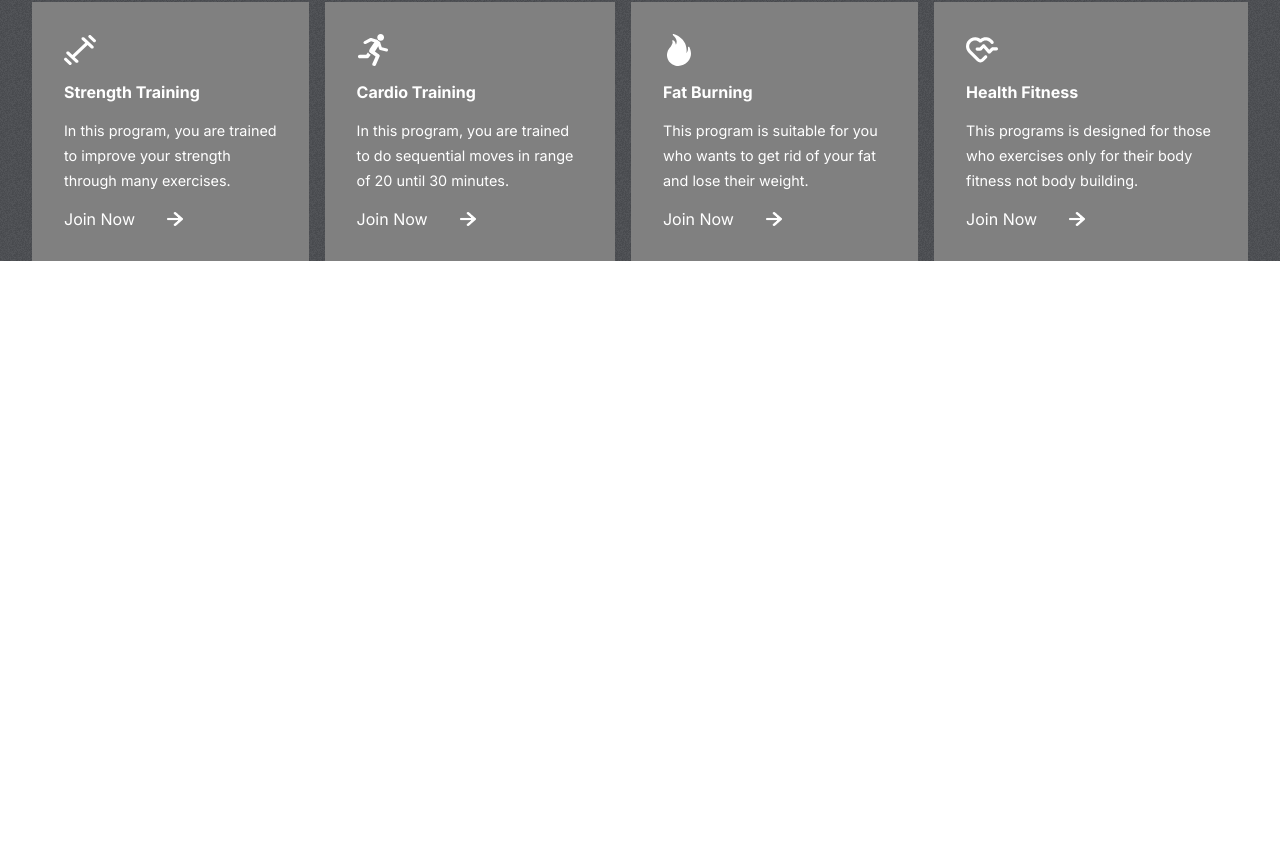
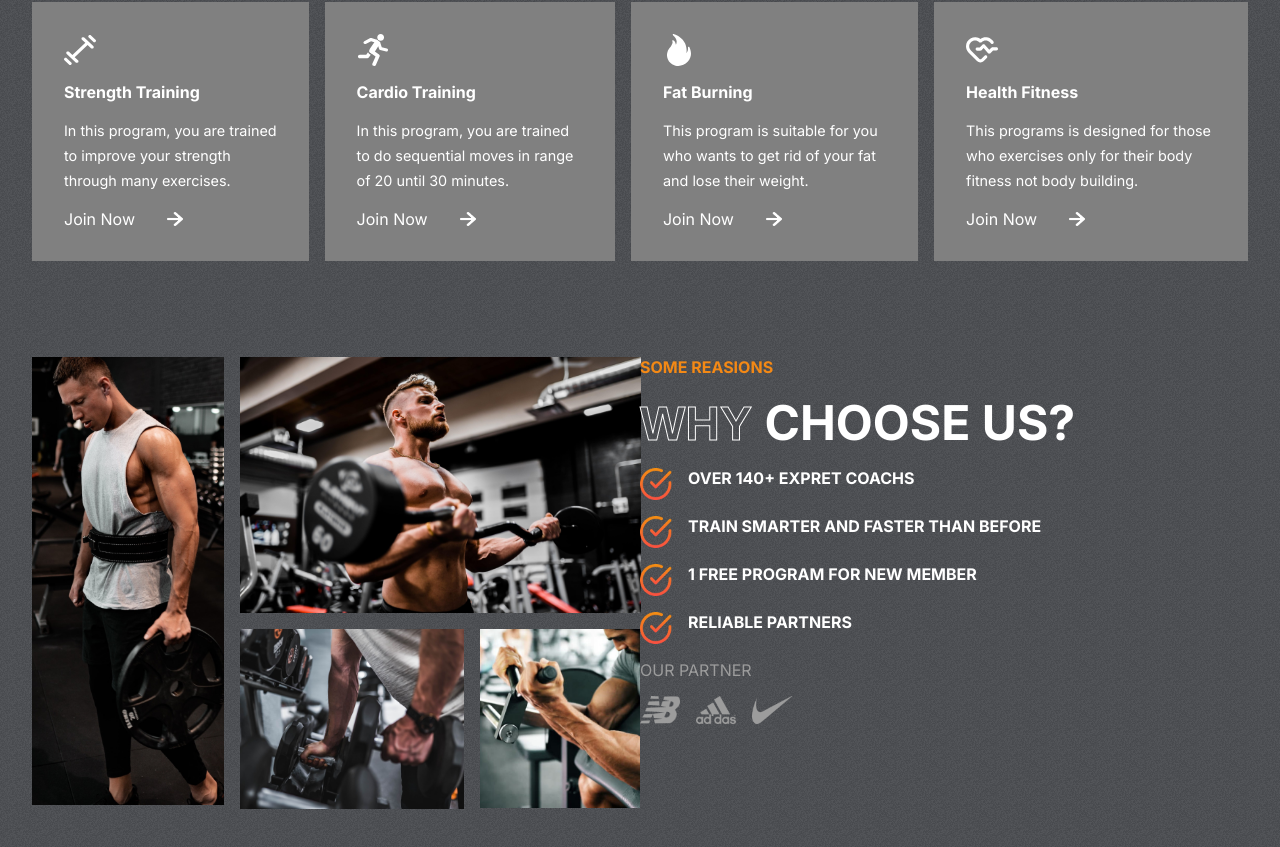
Before and after one commit to super-mela/Gym, a React (Create React App) app: page / in a window 1280 px wide. Shown: the part 906-1753 px from the top of the page. Before the commit the page ends 1167 px from the top, so only its background shows below. Built offline with nearby package versions, Linux system fonts and the light colour scheme.

Commit message:
Reasons component

```diff
--- a/src/App.js
+++ b/src/App.js
@@ -1,11 +1,14 @@
 import './App.css';
 import Hero from './component/Hero/Hero';
 import Programs from './component/Programs/Programs';
+import Reasions from './component/Reasions/Reasions';
+
 function App() {
   return (
     <div className="App">
       <Hero />
       <Programs />
+      <Reasions />
     </div>
   );
 }
--- /dev/null
+++ b/src/component/Reasions/Reasions.css
@@ -0,0 +1,87 @@
+.Reasions {
+    padding: 0 2rem;
+    display: flex;
+    grid: 2rem;
+}
+
+.left-r {
+    flex: 1 1;
+    display: grid;
+    grid-template-columns: repeat(3, 1fr);
+    gap: 1rem;
+    grid-auto-rows: 1fr;
+}
+
+.left-r>img {
+    object-fit: cover;
+}
+
+.left-r>:nth-child(1) {
+    width: 12rem;
+    grid-row: 1/3;
+    height: 28rem;
+}
+
+.left-r>:nth-child(2) {
+    width: auto;
+    height: 16rem;
+    grid-column: 2/4;
+}
+
+.left-r>:nth-child(3) {
+    width: 14rem;
+    grid-column: 2/3;
+    grid-row: 2;
+}
+
+.left-r>:nth-child(4) {
+    grid-row: 2;
+    width: 10rem;
+    grid-column: 3/4;
+    height: 11.2rem;
+}
+
+.right-r {
+    flex: 1 1;
+    text-transform: uppercase;
+    gap: 1rem;
+    display: flex;
+    flex-direction: column;
+}
+
+.right-r>span {
+    font-weight: bold;
+    color: var(--orange);
+}
+
+.right-r>div {
+    color: white;
+    font-size: 3rem;
+    font-weight: bold;
+}
+
+.deatils-r {
+    display: flex;
+    flex-direction: column;
+    gap: 1rem;
+}
+
+.deatils-r>div {
+    display: flex;
+    font-size: 1rem;
+    gap: 1rem;
+}
+
+.deatils-r>div>img {
+    width: 2rem;
+    height: 2rem;
+}
+
+.partners {
+    display: flex;
+    gap: 1rem;
+}
+
+.partners>img {
+    width: 2.5rem;
+}
--- /dev/null
+++ b/src/component/Reasions/Reasions.js
@@ -0,0 +1,76 @@
+import React from 'react'
+import './Reasions.css';
+import image1 from '../../assets/image1.png';
+import image2 from '../../assets/image2.png';
+import image3 from '../../assets/image3.png';
+import image4 from '../../assets/image4.png';
+import nb from '../../assets/nb.png';
+import adidas from '../../assets/adidas.png';
+import nike from '../../assets/nike.png';
+import tick from '../../assets/tick.png';
+
+const Reasions = () => {
+    return (
+        <div className='Reasions' id='reasions'>
+            <div className='left-r'>
+                <img src={image1} alt='' />
+                <img src={image2} alt='' />
+                <img src={image3} alt='' />
+                <img src={image4} alt='' />
+            </div>
+            <div className='right-r'>
+                <span>some reasions</span>
+                <div>
+                    <span className='stroke-text'>why </span>
+                    <span>choose us?</span>
+                </div>
+                <div className='deatils-r'>
+                    <div>
+                        <img src={tick} alt='' />
+                        <span>
+                            OVER 140+ EXPRET COACHS
+                        </span>
+                    </div>
+                </div>
+                <div className='deatils-r'>
+                    <div>
+                        <img src={tick} alt='' />
+                        <span>
+                            TRAIN SMARTER AND FASTER THAN BEFORE
+                        </span>
+                    </div>
+                </div>
+                <div className='deatils-r'>
+                    <div>
+                        <img src={tick} alt='' />
+                        <span>
+                            1 FREE PROGRAM FOR NEW MEMBER
+                        </span>
+                    </div>
+                </div>
+                <div className='deatils-r'>
+                    <div>
+                        <img src={tick} alt='' />
+                        <span>
+                            RELIABLE PARTNERS
+                        </span>
+                    </div>
+                </div>
+                <span
+                    style={{
+                        color: 'var(--gray)',
+                        fontWeight: "normal"
+                    }}
+                >OUR PARTNER
+                </span>
+                <div className='partners'>
+                    <img src={nb} alt='' />
+                    <img src={adidas} alt='' />
+                    <img src={nike} alt='' />
+                </div>
+            </div>
+        </div>
+    )
+}
+
+export default Reasions
```
